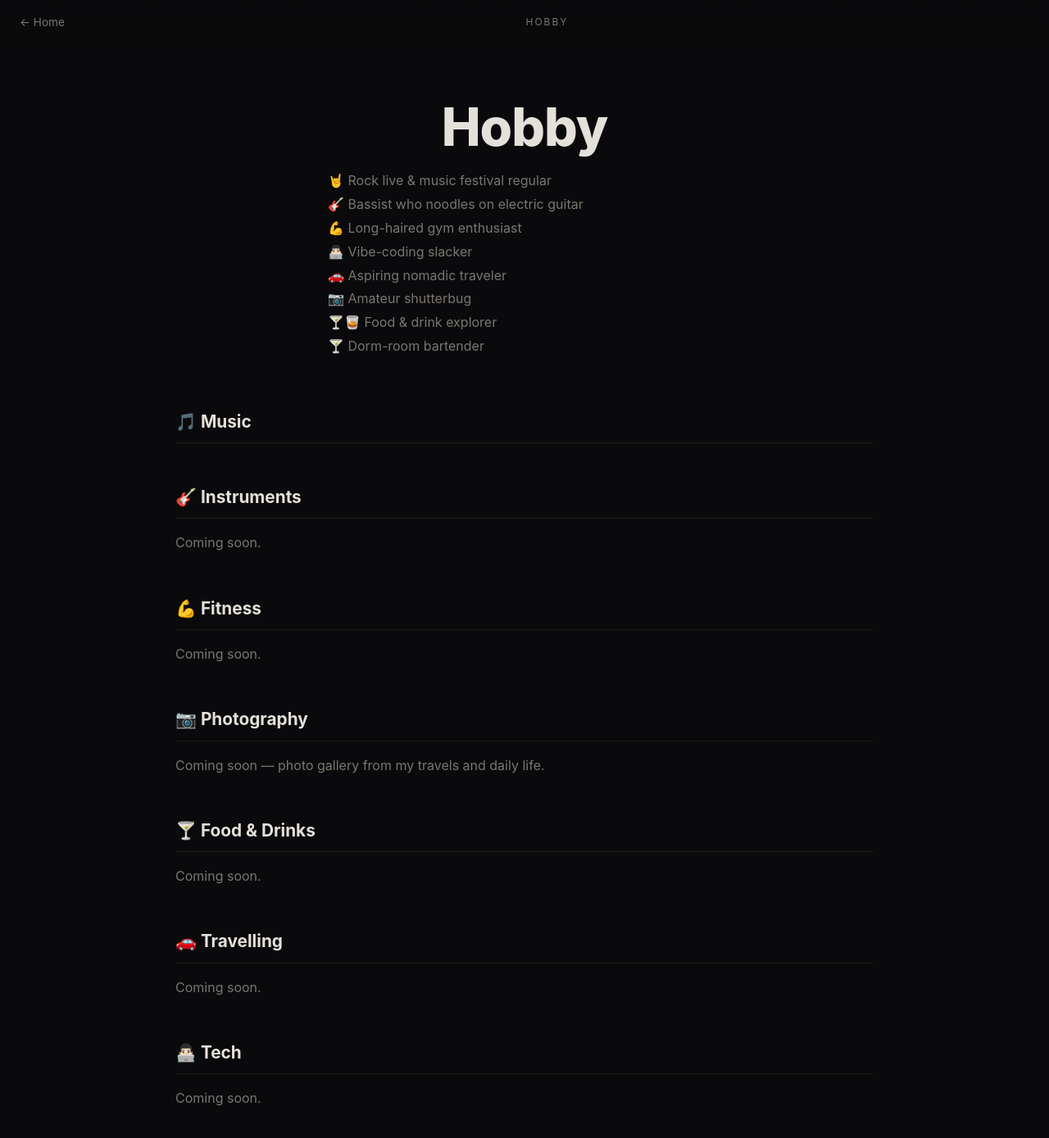
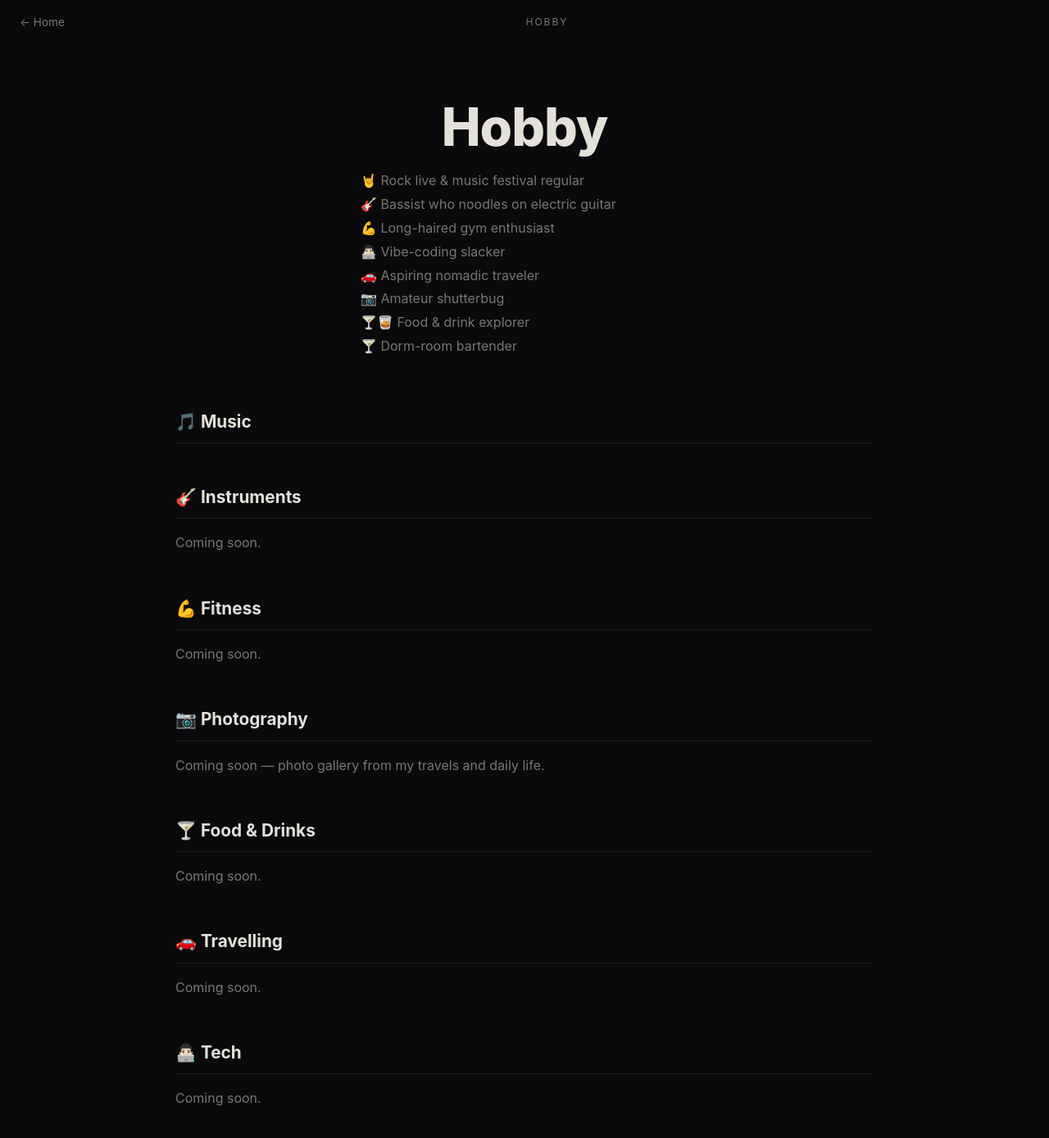
Before and after one commit to edzee3000/edzee3000.github.io, a Jekyll site: the page built from _pages/hobby.html, in a window 1280 px wide and 1400 px high. Shown: the top 1389 px of the window at 82% size. Built offline with Jekyll 4.4.1, drawn with Linux system fonts in a browser that asks for light colours.

Commit message:
Hobby 简介进一步收窄至 400px
Co-Authored-By: Claude <noreply@anthropic.com>

```diff
--- a/_pages/hobby.html
+++ b/_pages/hobby.html
@@ -31,7 +31,7 @@ body {
 
 .hero { padding:120px 24px 60px; max-width:720px; margin:0 auto; text-align:center; }
 .hero h1 { font-size:clamp(2.4rem,5vw,4rem); font-weight:800; letter-spacing:-1px; line-height:1.1; margin-bottom:1rem; }
-.hero .intro { color:var(--text-dim); font-size:1rem; line-height:1.8; text-align:left; max-width:480px; margin:0 auto; }
+.hero .intro { color:var(--text-dim); font-size:1rem; line-height:1.8; text-align:left; max-width:400px; margin:0 auto; }
 
 .content { max-width:900px; margin:0 auto; padding:0 24px 100px; }
 .section { margin-bottom:3rem; }
```
